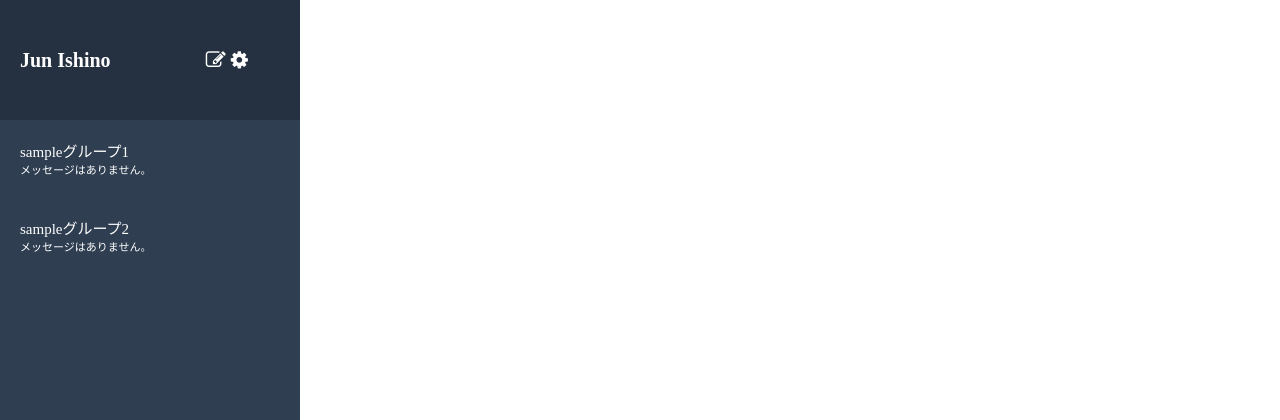
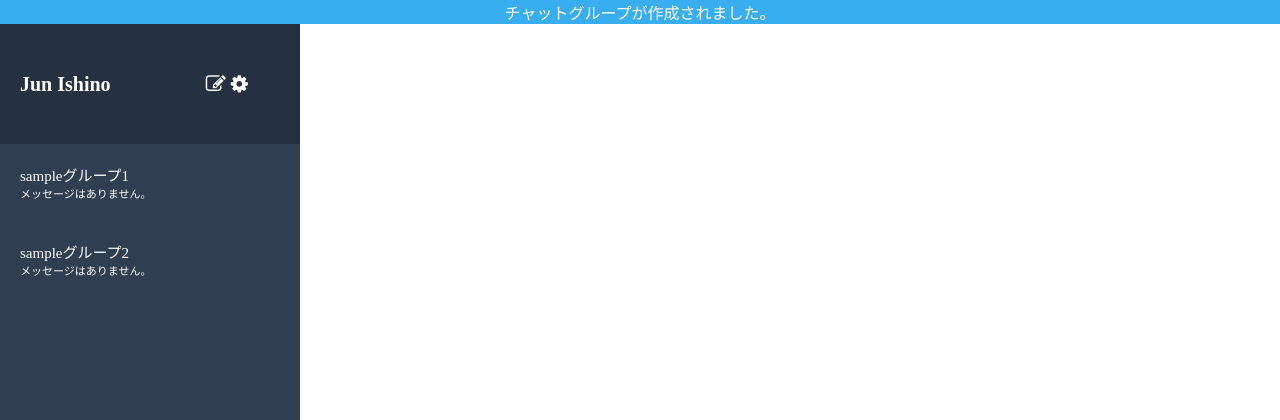
Before and after one commit to IshinoJun/chat-space, a Rails app: page / in a window 1280 px wide. Shown: the top 420 px of the page. Run offline with Rails 7, Linux system fonts and the light colour scheme; style sheets or scripts are compiled from the project's sources; some libraries are stand-ins or nearby versions.

Commit message:
Add notification

```diff
--- a/app/assets/stylesheets/config/_variable.scss
+++ b/app/assets/stylesheets/config/_variable.scss
@@ -1,3 +1,4 @@
 $dark-blue  : #253141;
 $white      : #ffffff;
 $indigo-blue: #2f3e51;
+$light-blue : #38AEF0;
--- /dev/null
+++ b/app/assets/stylesheets/modules/_nitification.scss
@@ -0,0 +1,7 @@
+.nitification{
+  .nitice{
+    color:$white;
+    background-color:$light-blue;
+    text-align: center;
+  }
+}
--- /dev/null
+++ b/app/views/messages/_notification.html.haml
@@ -0,0 +1,3 @@
+.nitification
+  .nitice
+    チャットグループが作成されました。
--- a/app/views/messages/index.html.haml
+++ b/app/views/messages/index.html.haml
@@ -1,3 +1,7 @@
+/notification
+= render partial: "notification"
+
+/ left-side
 .chat-side
   .chat-side__user
     .chat-side__user-content
```
